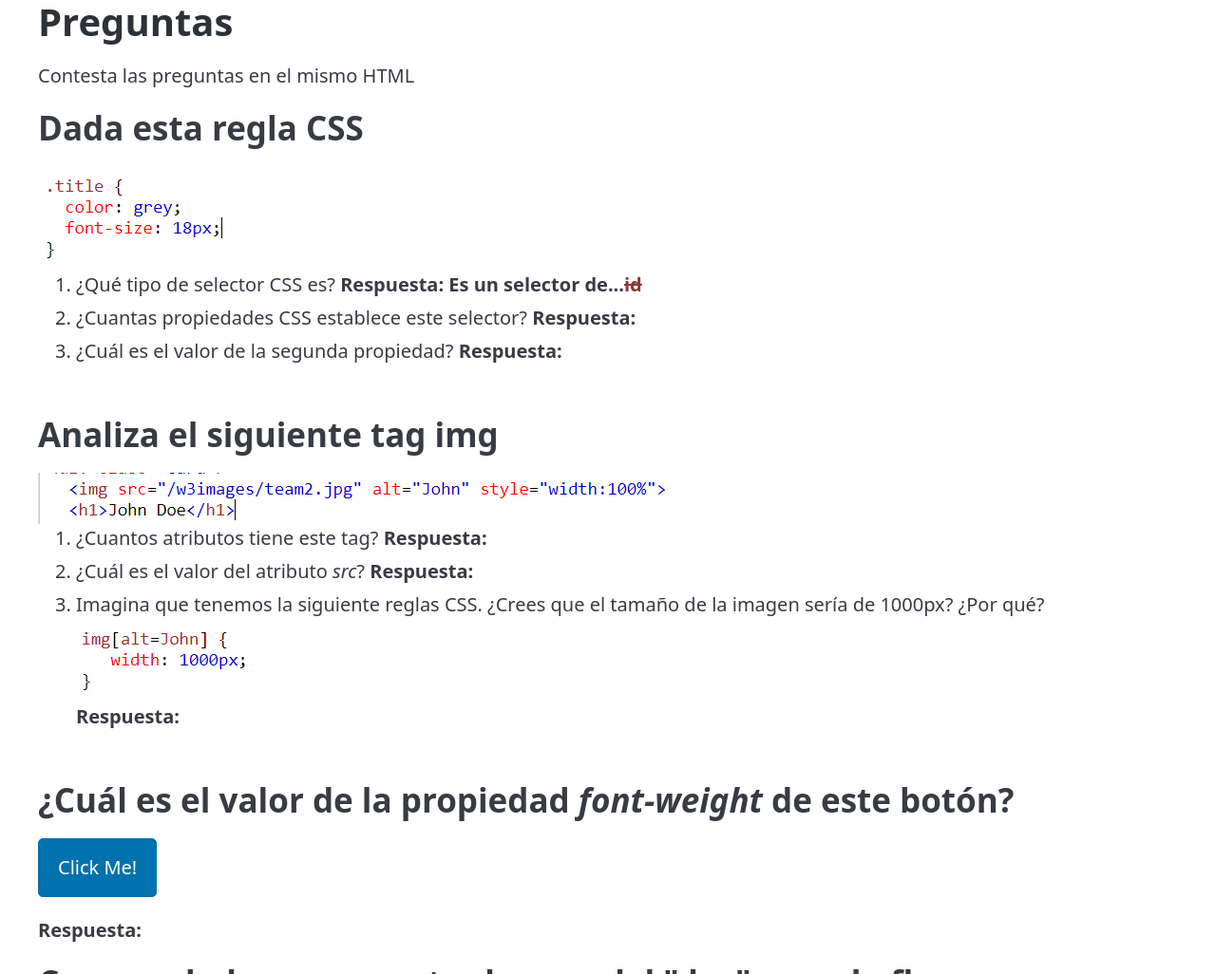
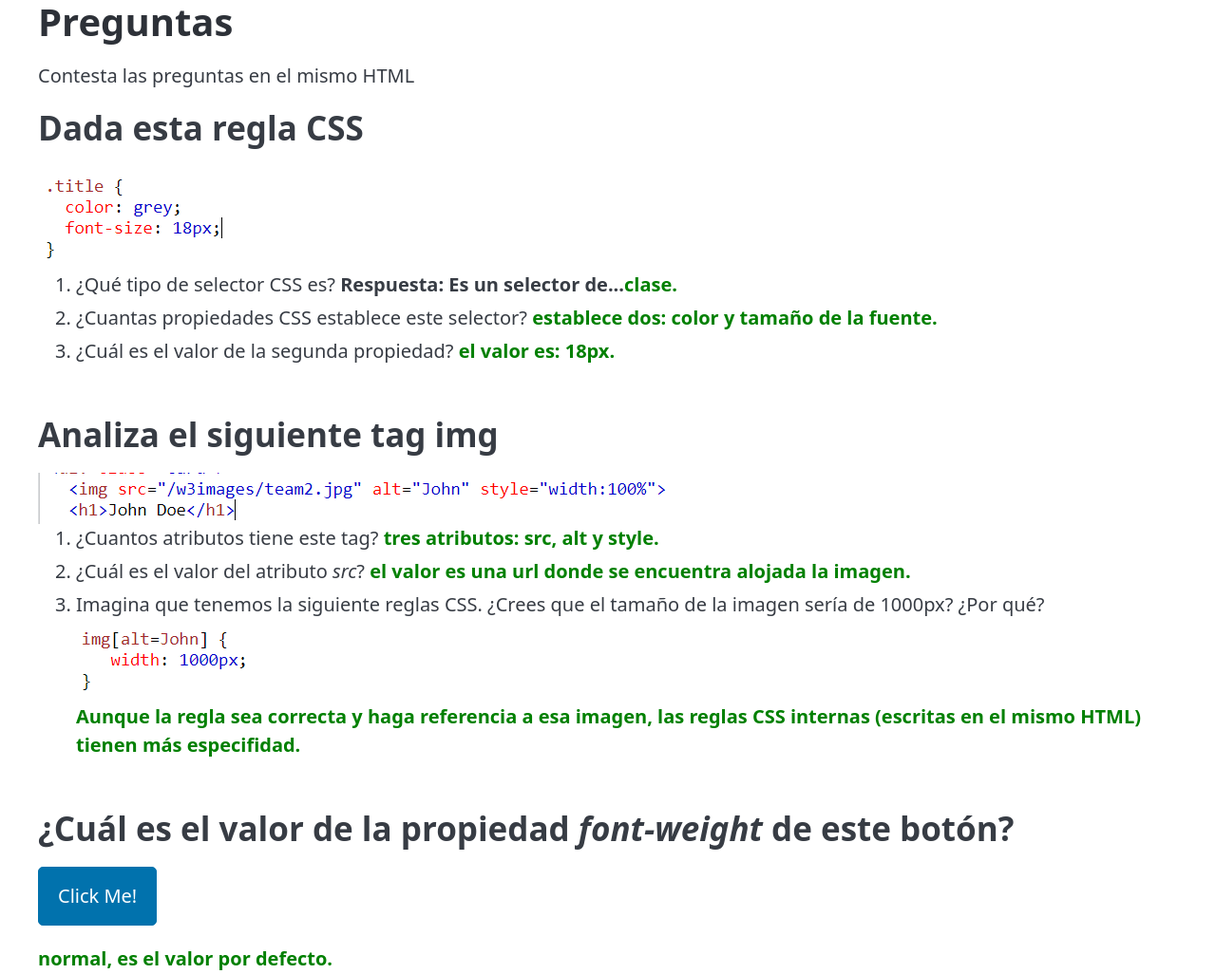
Before and after one commit to SergioCaMi/ironhack-evaluacion-continua-uf1841-main, a plain HTML site: page ejercicio-teoria-y-flex/index.html in a window 1280 px wide. Shown: the top 1026 px of the page at 95% size. Drawn offline with nearby package versions, Linux system fonts and the light colour scheme.

```diff
--- a/ejercicio-teoria-y-flex/index.html
+++ b/ejercicio-teoria-y-flex/index.html
@@ -23,10 +23,15 @@
             border-radius: 50%;
             background-color: black;
         }
+
+        .dice{
+            display: flex;
+
+        }
+
     </style>
 
 </head>
-
 <body>
     <div class="container">
         <h1>Preguntas</h1>
@@ -36,22 +41,22 @@
         <h2>Dada esta regla CSS</h2>
         <img src="cssrule.png" alt="">
         <ol>
-            <li>¿Qué tipo de selector CSS es? <span>Respuesta: Es un selector de...<del>id</del> </span></li>
-            <li>¿Cuantas propiedades CSS establece este selector? <span>Respuesta:</span></li>
-            <li>¿Cuál es el valor de la segunda propiedad? <span>Respuesta:</span></li>
+            <li>¿Qué tipo de selector CSS es? <span>Respuesta: Es un selector de...<span style="color: green;">clase.</span> </span></li>
+            <li>¿Cuantas propiedades CSS establece este selector? <span style="color: green;">establece dos: color y tamaño de la fuente.</span></li>
+            <li>¿Cuál es el valor de la segunda propiedad? <span style="color: green;">el valor es: 18px.</span></li>
         </ol>
         <h2>Analiza el siguiente tag img</h2>
         <img src="tagimg.png" alt="">
         <ol>
-            <li>¿Cuantos atributos tiene este tag? <span>Respuesta:</span></li>
-            <li>¿Cuál es el valor del atributo <i>src</i>? <span>Respuesta:</span></li>
+            <li>¿Cuantos atributos tiene este tag? <span style="color: green;">tres atributos: src, alt y style.</span></li>
+            <li>¿Cuál es el valor del atributo <i>src</i>? <span style="color: green;">el valor es una url donde se encuentra alojada la imagen.</span></li>
             <li>Imagina que tenemos la siguiente reglas CSS. ¿Crees que el tamaño de la imagen sería de 1000px? ¿Por
                 qué? <img src="big-image.png" alt=""> </li>
-            <p><span>Respuesta:</span></p>
+            <p><span style="color: green;">Aunque la regla sea correcta y haga referencia a esa imagen, las reglas CSS internas (escritas en el mismo HTML) tienen más especifidad. </span></p>
         </ol>
         <h2>¿Cuál es el valor de la propiedad <i>font-weight</i> de este botón?</h2>
         <button type="button" onclick="alert('Hello world!')">Click Me!</button>
-        <p><span>Respuesta: </span></p>
+        <p><span style="color: green;">normal, es el valor por defecto.</span></p>
     </div>
     <div class="container">
         <h2>Crea un dado que muestre la cara del "dos" usando flex adecuadamente.</h2>
```
